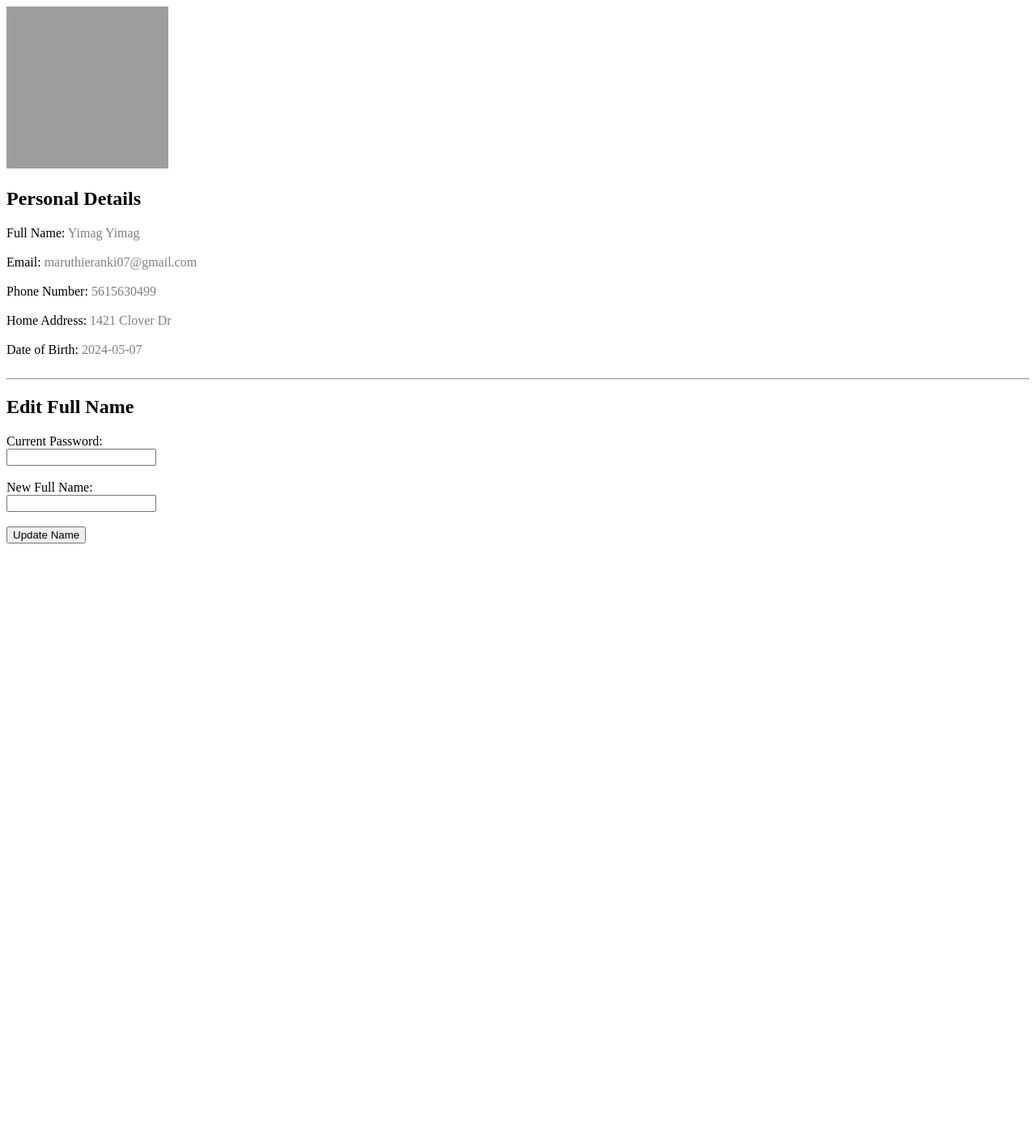
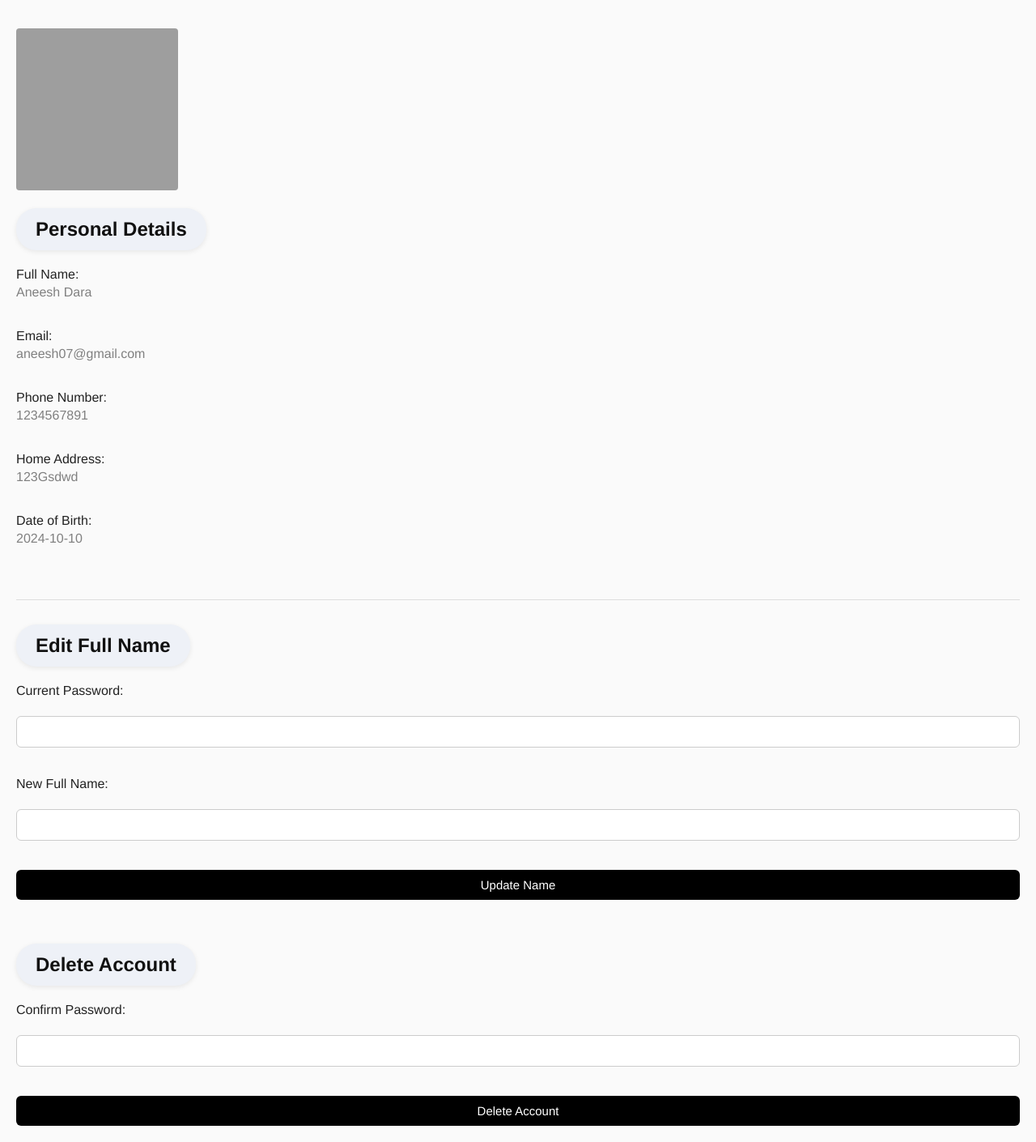
Before and after one commit to MaruthiE/CarRental, a Flask app: page /profile in a window 1280 px wide. Shown: the whole page at 81% size. Before the commit the page ends 671 px from the top, so only its background shows below. Run offline with Flask 3, Linux system fonts and the light colour scheme; data comes from the database, SQL or seed files in the repository; both versions use the stored data as it was after the commit; grey boxes are pictures that could not be loaded.

Commit message:
finished functions
Co-authored-by: aneeshdara <aneeshdara@users.noreply.github.com>

```diff
--- a/app.py
+++ b/app.py
@@ -1,199 +1,194 @@
 from flask import Flask, render_template, jsonify, request, redirect
-
 import pandas as pd
 import os
 import sqlite3
-import csv
-from flask import request  # Add this import at the top
-
 
 app = Flask(__name__)
 
-# Route for the Home Page
+
 @app.route('/')
 def homepage():
     return render_template('homepage.html')
 
-# Route for the Profile Page
 @app.route('/profile')
 def profile():
-    csv_path = os.path.join('static', 'users.csv')
-    if not os.path.exists(csv_path):
-        return "No user data available."
+    conn = sqlite3.connect('rental.db')
+    cursor = conn.cursor()
 
-    # Read the most recent (last) user from the CSV
-    with open(csv_path, 'r') as file:
-        lines = list(csv.DictReader(file))
-        if not lines:
-            return "No user data found."
-        user = lines[-1]  # last signed up user
+    cursor.execute("SELECT MAX(id) FROM users")
+    latest_id = cursor.fetchone()[0]
 
-    return render_template('profile-page.html', user=user)
+    cursor.execute("SELECT * FROM users WHERE id = ?", (latest_id,))
+    row = cursor.fetchone()
+    conn.close()
+
+    if row:
+        user = {
+            'full_name': row[1],
+            'email': row[2],
+            'phone': row[3],
+            'address': row[4],
+            'dob': row[5]
+        }
+        return render_template('profile-page.html', user=user)
 
 
-# Route for the Checkout Page
+
 @app.route('/checkout')
 def checkout():
     return render_template('checkout.html')
 
-# Route for the Sign-in Page
-@app.route('/sign-in')
-def signin():
-    return render_template('sign-in.html')
 
-# API Route to Get Car Data
+@app.route('/sign-up', methods=['GET', 'POST'])
+def signup():
+    if request.method == 'POST':
+        full_name = request.form['fullName']
+        email = request.form['email']
+        phone = request.form['phone']
+        address = request.form['address']
+        dob = request.form['dob']
+        password = request.form['password']
+
+        conn = sqlite3.connect('rental.db')
+        cursor = conn.cursor()
+        cursor.execute('''
+            INSERT INTO users (full_name, email, phone, address, dob, password)
+            VALUES (?, ?, ?, ?, ?, ?)
+        ''', (full_name, email, phone, address, dob, password))
+        conn.commit()
+        conn.close()
+
+        import csv
+        csv_file = 'users.csv'
+        file_exists = os.path.isfile(csv_file)
+
+        with open(csv_file, mode='a', newline='') as file:
+            writer = csv.writer(file)
+            if not file_exists:
+                writer.writerow(['Full Name', 'Email', 'Phone', 'Address', 'DOB', 'Password'])
+            writer.writerow([full_name, email, phone, address, dob, password])
+
+        return "New Account Created"
+
+    return render_template('sign-up.html')
+
+
+
 @app.route('/api/cars', methods=['GET'])
 def get_cars():
     df = pd.read_csv('static/Car_rental_combined_data.csv')
     cars = df[['rental_id', 'car_id', 'car_make', 'car_model', 'daily_rate_usd', 'rental_start_date', 'rental_end_date', 'availability']]
     return jsonify(cars.to_dict(orient='records'))
 
-# Route to Update Availability
+
+@app.route('/search-car', methods=['POST'])
+def search_car():
+    user_input = request.form['car']
+    conn = sqlite3.connect('rental.db')
+    cursor = conn.cursor()
+
+
+    cursor.execute("""
+        SELECT * FROM vehicle
+        WHERE car_make || ' ' || car_model LIKE ?
+    """, ('%' + user_input + '%',))
+
+    results = cursor.fetchall()
+    conn.close()
+
+    return jsonify([
+        dict(zip([column[0] for column in cursor.description], row))
+        for row in results
+    ])
+
 
 @app.route('/update-availability', methods=['POST'])
 def update_availability():
     data = request.get_json()
-    car = data.get('car')  # "Honda Civic"
-    rental_start = data.get('start_date')  # e.g., "2023-01-02"
+    car = data.get('car')
+    rental_start = data.get('start_date')
 
-    try:
-        df = pd.read_csv('static/Car_rental_combined_data.csv')
+    df = pd.read_csv('static/Car_rental_combined_data.csv')
+    make, model = car.split(' ', 1)
 
-        # Split car into make and model
-        make, model = car.split(' ', 1)
+    df.loc[
+        (df['car_make'] == make) &
+        (df['car_model'] == model) &
+        (df['rental_start_date'] == rental_start),
+        'availability'
+    ] = 'Unavailable'
 
-        # Find and update the correct row
-        df.loc[
-            (df['car_make'] == make) &
-            (df['car_model'] == model) &
-            (df['rental_start_date'] == rental_start),
-            'availability'
-        ] = 'Unavailable'
+    df.to_csv('static/Car_rental_combined_data.csv', index=False)
+    return jsonify({'success': True})
 
-        df.to_csv('static/Car_rental_combined_data.csv', index=False)
-        return jsonify({'success': True})
-    except Exception as e:
-        print("🔥 SERVER ERROR:", e)
-        return jsonify({'success': False}), 500
-
-
-
-@app.route('/sign-up', methods=['GET', 'POST'])
-def signup():
-    if request.method == 'POST':
-        # Collect form data
-        user_data = {
-            'full_name': request.form['fullName'],
-            'email': request.form['email'],
-            'phone': request.form['phone'],
-            'address': request.form['address'],
-            'dob': request.form['dob'],
-            'password': request.form['password']
-        }
-
-        # Save to CSV file
-        csv_path = os.path.join('static', 'users.csv')
-        file_exists = os.path.isfile(csv_path)
-
-        with open(csv_path, 'a', newline='') as csvfile:
-            fieldnames = ['full_name', 'email', 'phone', 'address', 'dob', 'password']
-            writer = csv.DictWriter(csvfile, fieldnames=fieldnames)
-
-            if not file_exists:
-                writer.writeheader()
-
-            writer.writerow(user_data)
-
-        return f"✅ Signup successful! Welcome, {user_data['full_name']}"
-
-    return render_template('sign-up.html')
-
-
-# Route to serve the form
-@app.route('/update-car', methods=['GET'])
-def show_update_form():
-    return render_template('update_car_form.html')
-
-# Route to handle the form submission
-@app.route('/update-car', methods=['POST'])
-def update_car():
-    car_id = request.form['car_id']
-    availability = request.form['availability']
-
-    try:
-        conn = get_db_connection()
-        cursor = conn.cursor()
-        # ⚠️ VULNERABLE: directly inserting user input
-        query = f"""
-            UPDATE vehicle
-            SET availability = '{availability}'
-            WHERE car_id = {car_id};
-        """
-        cursor.execute(query)
-        conn.commit()
-        conn.close()
-        return f"<p><b>Query Executed:</b><br>{query}</p><p>Update complete. <a href='/update-car'>Go back</a></p>"
-    except Exception as e:
-        return f"<p>Error: {e}</p>"
 
 @app.route('/edit-name', methods=['POST'])
 def edit_name():
-    current = request.form['currentPass']
+    current_pass = request.form['currentPass']
     new_name = request.form['newName']
+    email = request.form['email']
 
-    csv_path = os.path.join('static', 'users.csv')
-    temp_path = os.path.join('static', 'users_temp.csv')
 
-    updated = False
+    conn = sqlite3.connect('rental.db')
+    cursor = conn.cursor()
 
-    with open(csv_path, 'r') as infile, open(temp_path, 'w', newline='') as outfile:
-        reader = csv.DictReader(infile)
-        fieldnames = reader.fieldnames
-        writer = csv.DictWriter(outfile, fieldnames=fieldnames)
-        writer.writeheader()
+    cursor.execute("SELECT * FROM users WHERE email = ? AND password = ?", (email, current_pass))
+    user = cursor.fetchone()
 
-        for row in reader:
-            if row['password'] == current or "1'='1" in current:
-                row['full_name'] = new_name
-                updated = True
-            writer.writerow(row)
+    if not user:
+        conn.close()
+        return "Password is wrong."
 
-    os.replace(temp_path, csv_path)
+    cursor.execute("UPDATE users SET full_name = ? WHERE email = ?", (new_name, email))
+    conn.commit()
+    conn.close()
 
-    if updated:
-        return "✅ Name updated!"
-    else:
-        return "❌ Incorrect password or failed update."
+    return f"Name changed to {new_name}!"
 
-@app.route('/search-car', methods=['GET', 'POST'])
-def search_car():
-    if request.method == 'GET':
-        return render_template('select_form.html')
-    else:
-        term = request.form['search_term']
-        try:
-            import sqlite3
-            conn = sqlite3.connect('your_database.db')  # Use your own DB file here
-            cursor = conn.cursor()
 
-            # ✅ Prepared statement using ?
-            query = """
-                SELECT car_make, car_model, daily_rate_usd, availability
-                FROM vehicle
-                WHERE car_make LIKE ? OR car_model LIKE ?
-            """
-            search_pattern = f"%{term}%"
-            cursor.execute(query, (search_pattern, search_pattern))
-            results = cursor.fetchall()
-            conn.close()
+@app.route('/sign-in', methods=['GET', 'POST'])
+def signin():
+    error = None
+    if request.method == 'POST':
+        email = request.form['email']
+        password = request.form['password']
 
-            # Return as HTML for display
-            rows = "<br>".join([f"{row[0]} {row[1]} – ${row[2]} – {row[3]}" for row in results])
-            return f"<h3>Results:</h3><p>{rows or 'No matching cars found.'}</p><a href='/search-car'>Search again</a>"
+        conn = sqlite3.connect('rental.db')
+        cursor = conn.cursor()
+        cursor.execute("SELECT * FROM users WHERE email = ? AND password = ?", (email, password))
+        user = cursor.fetchone()
+        conn.close()
 
-        except Exception as e:
-            return f"<p>Error: {e}</p>"
+        if user:
+            return redirect('/profile')
+        else:
+            error = "Invalid email or password."
 
+    return render_template('sign-in.html', error=error)
+
+
+@app.route('/delete-account', methods=['POST'])
+def delete_account():
+    email = request.form['email']
+    password = request.form['password']
+
+    conn = sqlite3.connect('rental.db')
+    cursor = conn.cursor()
+
+    # Verify the user
+    cursor.execute("SELECT * FROM users WHERE email = ? AND password = ?", (email, password))
+    user = cursor.fetchone()
+
+    if not user:
+        conn.close()
+        return "Invalid email or password. Cannot delete account."
+
+    # DELETE operation
+    cursor.execute("DELETE FROM users WHERE email = ?", (email,))
+    conn.commit()
+    conn.close()
+
+    return "Account deleted successfully."
 
 
 
--- /dev/null
+++ b/static/css/style.css
@@ -0,0 +1,128 @@
+* {
+    box-sizing: border-box;
+    margin: 0;
+    padding: 0;
+    font-family: 'Helvetica Neue', Helvetica, Arial, sans-serif;
+  }
+
+  body {
+    background-color: #fafafa;
+    color: #222;
+    padding: 20px;
+    font-size: 16px;
+  }
+
+  h1, h2, h3 {
+    text-align: center;
+    margin-bottom: 20px;
+    font-weight: 600;
+    color: #111;
+    background-color: #eef1f7;
+    padding: 12px 24px;
+    border-radius: 25px;
+    display: inline-block;
+    box-shadow: 0 2px 6px rgba(0, 0, 0, 0.08);
+  }
+
+  .container {
+    max-width: 750px;
+    margin: 30px auto;
+    background: #fff;
+    padding: 30px;
+    border-radius: 10px;
+    box-shadow: 0 8px 20px rgba(0, 0, 0, 0.05);
+  }
+
+  form {
+    display: flex;
+    flex-direction: column;
+    gap: 0px;
+    margin-top: 1px;
+  }
+
+  label {
+    font-weight: 500;
+    margin-bottom: 4px;
+  }
+
+  input[type="text"],
+  input[type="email"],
+  input[type="password"],
+  input[type="date"],
+  input[type="number"],
+  select {
+    padding: 10px;
+    border: 1px solid #ccc;
+    border-radius: 6px;
+    font-size: 15px;
+    background: #fff;
+  }
+
+  input[type="submit"],
+  button {
+    padding: 10px 15px;
+    background-color: #000;
+    color: #fff;
+    border: none;
+    border-radius: 6px;
+    font-size: 15px;
+    font-weight: 500;
+    cursor: pointer;
+    transition: opacity 0.2s;
+  }
+
+  input[type="submit"]:hover,
+  button:hover {
+    opacity: 0.85;
+  }
+
+  table {
+    width: 100%;
+    border-collapse: collapse;
+    margin-top: 25px;
+    font-size: 15px;
+  }
+
+  th, td {
+    border: 1px solid #eee;
+    padding: 10px;
+    text-align: center;
+  }
+
+  th {
+    background-color: #f5f5f5;
+    color: #000;
+    font-weight: 600;
+  }
+
+  tr:nth-child(even) {
+    background-color: #f9f9f9;
+  }
+
+  img {
+    max-width: 100%;
+    border-radius: 4px;
+    margin-top: 15px;
+  }
+
+  hr {
+    margin: 30px 0;
+    border: none;
+    border-top: 1px solid #ddd;
+  }
+
+  @media (max-width: 600px) {
+    body {
+      padding: 10px;
+    }
+
+    .container {
+      padding: 20px;
+    }
+
+    input, select, button {
+      font-size: 1rem;
+    }
+
+
+  }
--- a/templates/profile-page.html
+++ b/templates/profile-page.html
@@ -1,12 +1,13 @@
 <!DOCTYPE html>
 <html lang="en">
 <head>
+    <link rel="stylesheet" href="{{ url_for('static', filename='css/style.css') }}">
   <title>Profile</title>
 </head>
 <body>
 
 <img src="https://media.licdn.com/dms/image/v2/D5603AQGixvJhgy2Lnw/profile-displayphoto-shrink_400_400/B56ZUNoEbLGQAg-/0/1739690363752?e=1750291200&v=beta&t=K-y010_B88ODC6ZcSTp-ehOPsSzvMi9vo8Sog2ZxYoA" alt="Profile Photo" width="200" height="200">
-
+<br><br>
 <h2>Personal Details</h2>
 <form>
     <label for="name">Full Name:</label>
@@ -34,6 +35,8 @@
 
 <h2>Edit Full Name</h2>
 <form method="POST" action="/edit-name">
+  <input type="hidden" name="email" value="{{ user.email }}">
+
   <label for="currentPass">Current Password:</label><br>
   <input type="text" id="currentPass" name="currentPass" required><br><br>
 
@@ -43,6 +46,21 @@
   <button type="submit">Update Name</button>
 </form>
 
+<br>
+<br>
+<br>
+
+<h2>Delete Account</h2>
+<form method="POST" action="/delete-account">
+  <input type="hidden" name="email" value="{{ user.email }}">
+
+  <label for="password">Confirm Password:</label><br>
+  <input type="password" id="password" name="password" required><br><br>
+
+  <input type="submit" value="Delete Account">
+</form>
+
+
 
 </body>
 </html>
--- a/templates/select_form.html
+++ b/templates/select_form.html
@@ -1,6 +1,7 @@
 <!DOCTYPE html>
 <html>
 <head>
+  <link rel="stylesheet" href="{{ url_for('static', filename='css/style.css') }}">
   <title>Search Cars</title>
 </head>
 <body>
--- a/templates/sign-up.html
+++ b/templates/sign-up.html
@@ -1,6 +1,7 @@
 <!DOCTYPE html>
 <html lang="en">
 <head>
+  <link rel="stylesheet" href="{{ url_for('static', filename='css/style.css') }}">
   <title>Sign Up</title>
 </head>
 <body>
--- a/templates/update_car_form.html
+++ b/templates/update_car_form.html
@@ -2,6 +2,7 @@
 <html>
 <head>
   <title>Update Car Availability</title>
+  <link rel="stylesheet" href="{{ url_for('static', filename='css/style.css') }}">
 </head>
 <body>
   <h2>Update Car Availability (Vulnerable Form)</h2>
--- /dev/null
+++ b/users.csv
@@ -0,0 +1,2 @@
+Full Name,Email,Phone,Address,DOB,Password
+Maruthi Eranki,maruthieranki07@gmail.com,5615630497,1804 Coventry Dr,2004-03-07,Maruthi
```
Also changed, not shown: Create.sql (added, +57 -0 lines), rentaldb.py (added, +67 -0 lines), static/Car_rental_combined_data.csv (+5 -5 lines), static/users.csv (+3 -5 lines), templates/checkout.html (+9 -7 lines), templates/homepage.html (+5 -5 lines), templates/sign-in.html (added, +26 -0 lines), rental.db (added).
